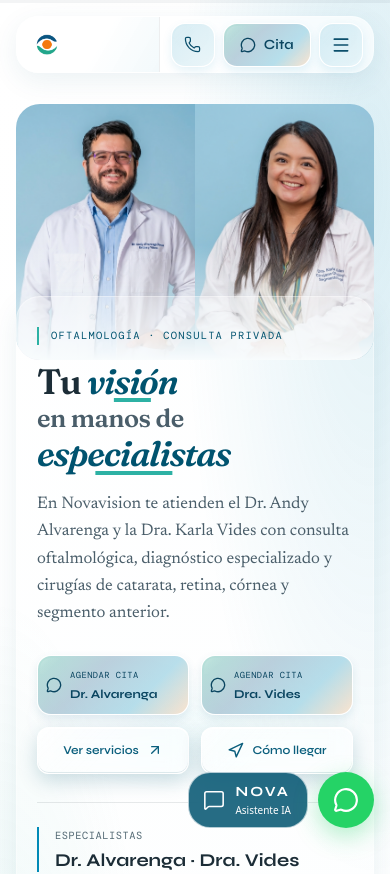
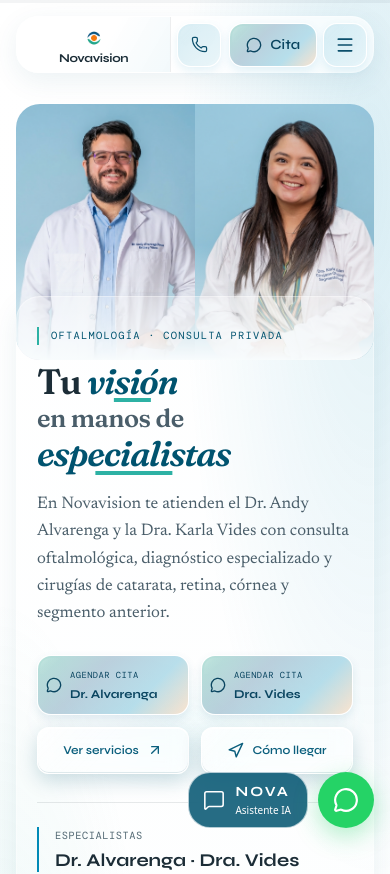
Before and after one commit to leofdr7/novavision, a React (Vite) app: page / in a window 390 px wide. Shown: the top 874 px of the page. Built offline with nearby package versions, Linux system fonts and the light colour scheme.

Commit message:
nombre logotipo

```diff
--- a/src/index.css
+++ b/src/index.css
@@ -669,9 +669,17 @@ body:has(#contacto:target) .header-mobile-link[href="#contacto"] {
   }
 }
 
-/* Tres acciones táctiles en una fila; el enlace del logo conserva su nombre accesible. */
+/* Marca completa en dos niveles para dejar espacio a las tres acciones táctiles. */
 @media (max-width: 639px) {
-  .header-brand-name { display: none; }
+  .header-logo-panel {
+    flex-direction: column;
+    justify-content: center;
+    gap: 0.125rem;
+    padding-inline: 0.25rem;
+  }
+  .header-logo-image { width: 1.5rem; height: 1.5rem; }
+  .header-brand-name { font-size: 0.75rem; white-space: nowrap; }
+  .header-navigation { gap: 0.375rem; padding-inline: 0.375rem; }
 }
 
 @media (prefers-reduced-motion: reduce) {
```
